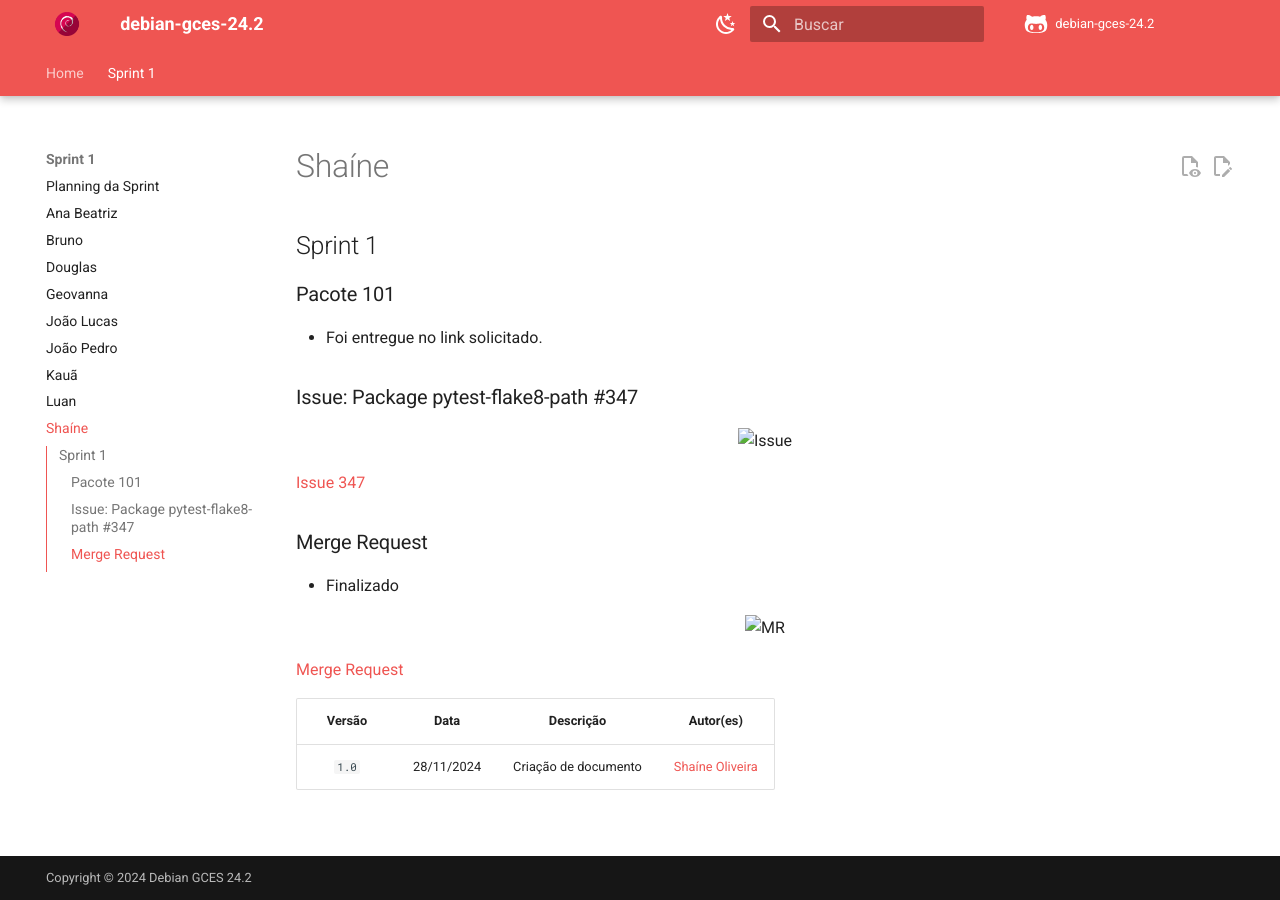
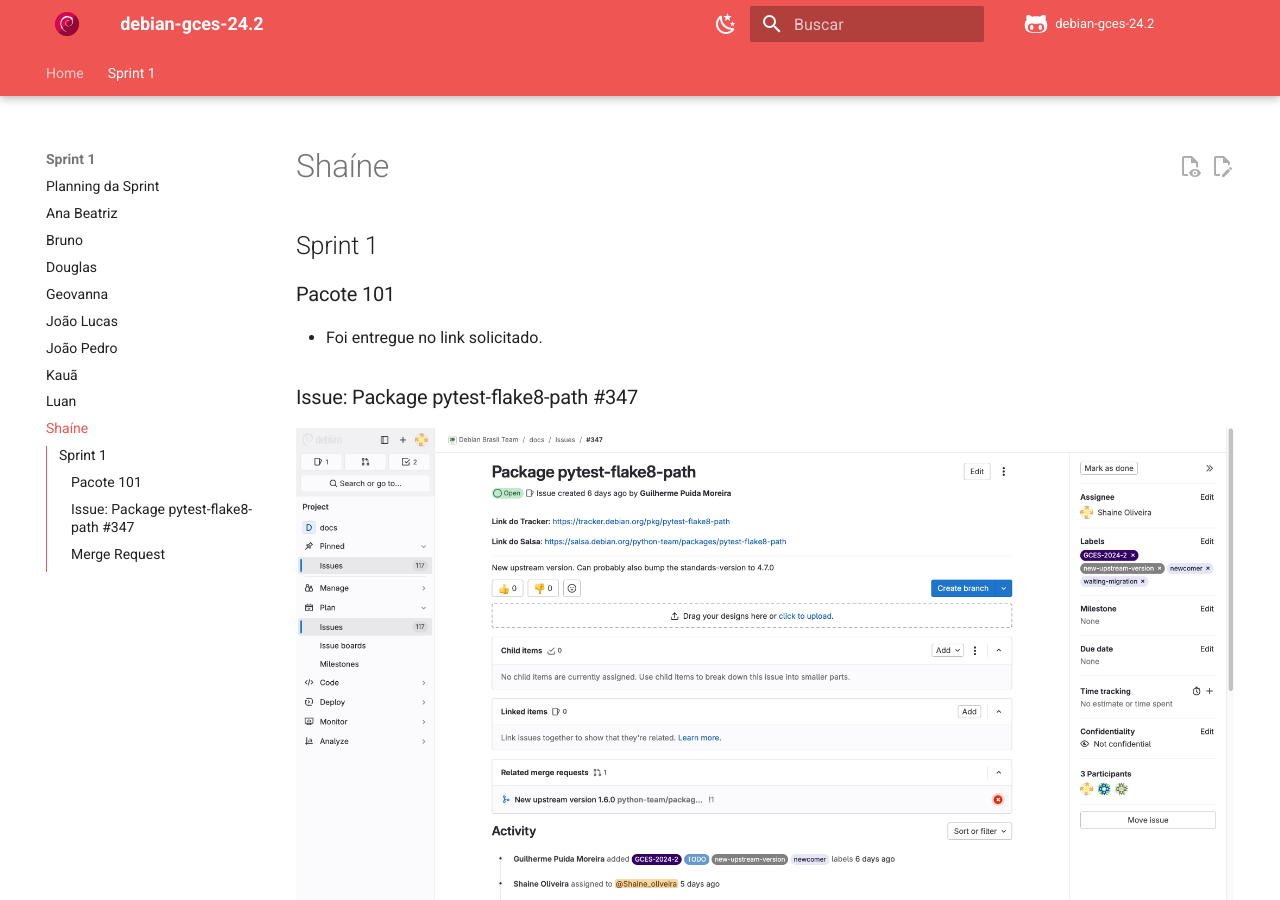
Before and after one commit to gitbmvb/debian-gces-24.2, an MkDocs documentation site: the page built from docs/sprint1/shaine1.md, in a window 1280 px wide and 900 px high. Built offline with MkDocs 1.6.1 and Material for MkDocs 9.7.7, drawn with Linux system fonts in a browser that asks for light colours; comment, search, counter and statistics services are not loaded.

Commit message:
Corrigindo as imagens.

```diff
--- a/docs/sprint1/shaine1.md
+++ b/docs/sprint1/shaine1.md
@@ -7,12 +7,8 @@
 
 ### Issue: Package pytest-flake8-path #347
 
+![Issue](../img/issueShaine.png)
 
-
-
-<div style="text-align: center;">
-    <img src="/docs/img/issueShaine.png" alt="Issue" width="700px">
-</div>
 
 [Issue 347](https://salsa.debian.org/debian-brasil-team/docs/-/issues/347)
 
@@ -20,9 +16,7 @@
 
 - Finalizado
 
-<div style="text-align: center;">
-    <img src="/docs/img/mergeShaine.png" alt="MR" width="700px">
-</div>
+![MR](../img/mergeShaine.png)
 
 [Merge Request](https://salsa.debian.org/python-team/packages/pytest-flake8-path/-/merge_requests/1)
 
```
Also changed, not shown: docs/sprint1/geovanna1.md (+1 -1 lines).
